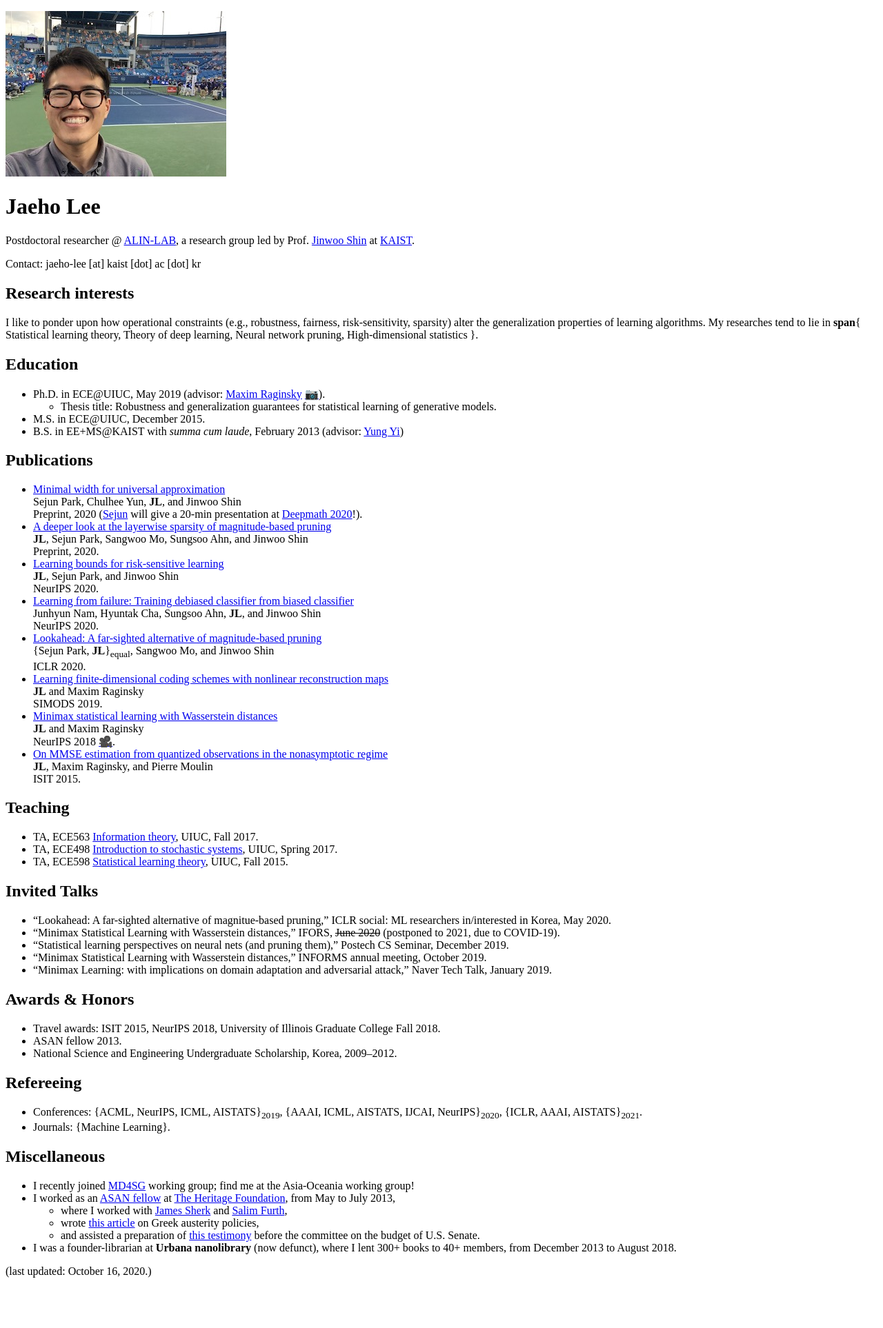
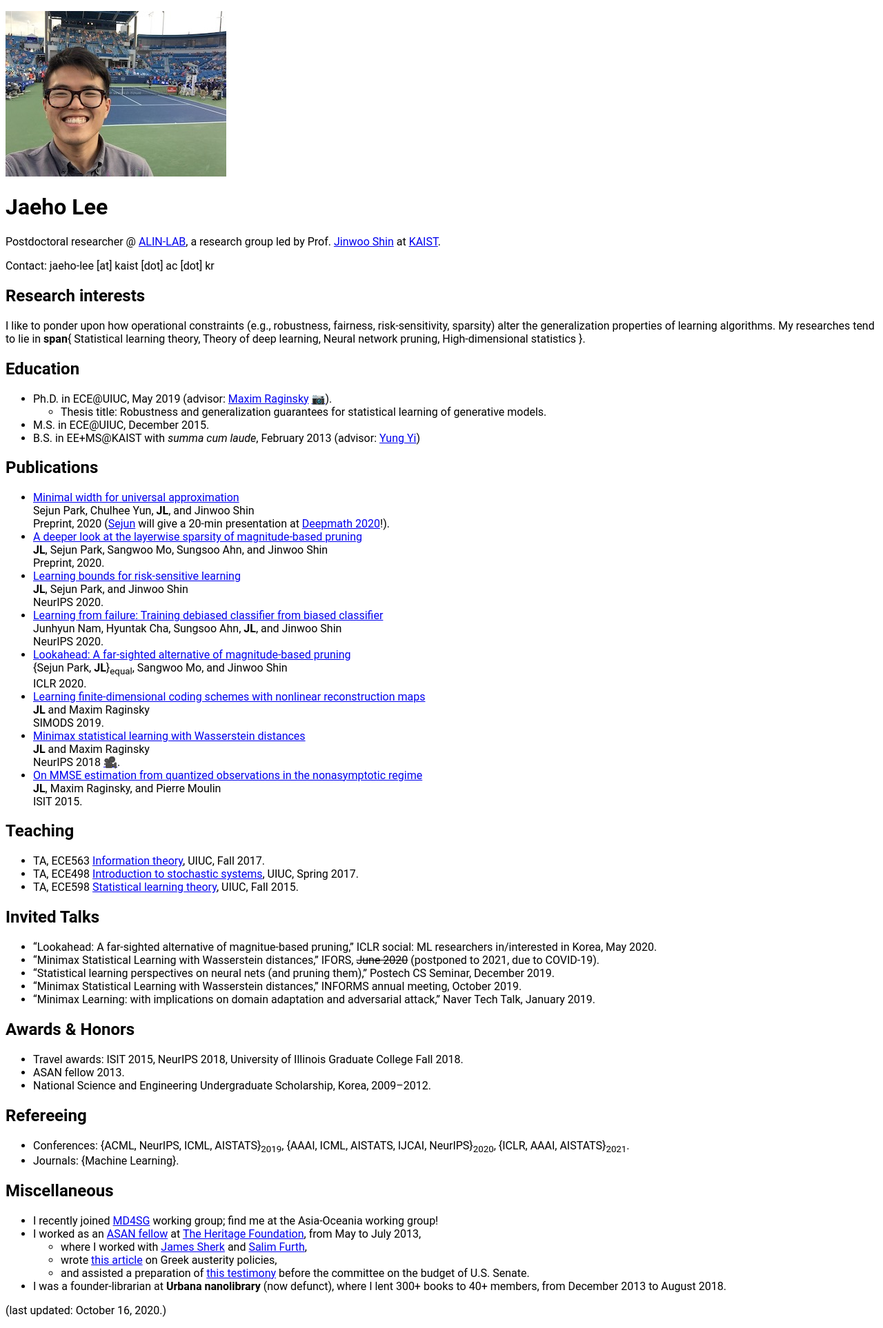
Before and after one commit to jaeho-lee/jaeho-lee.github.io, a Jekyll site: the page built from index.md, in a window 1280 px wide. Shown: the whole page at 69% size. Built offline with Jekyll 4.4.1, drawn with Linux system fonts in a browser that asks for light colours; emoji names are drawn with the system emoji font; before the commit the page ends 1869 px from its top, so only the background shows below that.

Commit message:
Update default.html

```diff
--- a/_layouts/default.html
+++ b/_layouts/default.html
@@ -9,7 +9,7 @@
 <body>
     <div style="clear:both"></div>
         <div class="container content">
-			<span style="font-family:Roboto+Slab">
+			<span style="font-family:Roboto">
             	{{ content }}
 			</span>
         </div>
```
